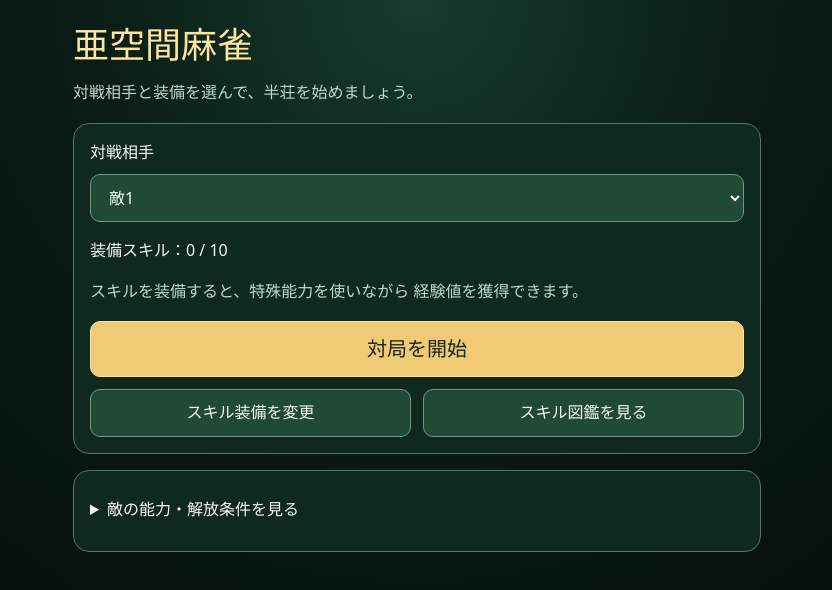
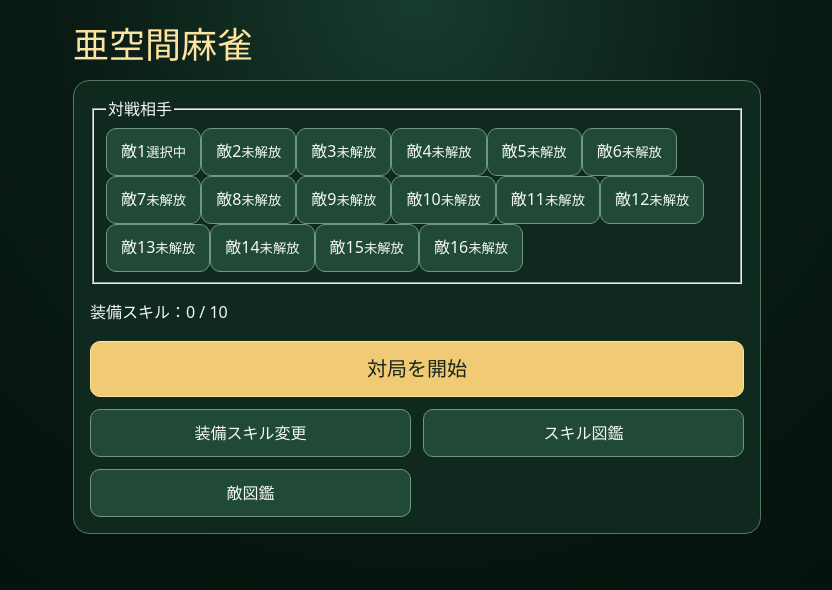
Before and after one commit to takugo20/mahjong-skill-game, a React (Vite) app: page / in a window 1280 px wide. Shown: the top 590 px of the page, without its empty margins (223-1055 px from the left). Built offline with nearby package versions, Linux system fonts and the light colour scheme.

Commit message:
Update AkuukanGame.tsx

```diff
--- a/src/AkuukanGame.tsx
+++ b/src/AkuukanGame.tsx
@@ -1,5 +1,5 @@
 import { unlockGameAudio } from "./lib/gameAudio";
-import { EnemyGuide } from "./EnemyGuide";
+import { EnemyCatalog } from "./EnemyCatalog";
 import { SkillCatalog } from "./SkillCatalog";
 import { MatchGrowthResult } from "./MatchGrowthResult";
 import { useCallback, useRef, useState } from "react";
@@ -22,6 +22,7 @@ export function AkuukanGame() {
   const [loaded, setLoaded] = useState(
     loadAkuukanSaveDataFromBrowser
   );
+  const [enemyCatalogOpen, setEnemyCatalogOpen] = useState(false);
   const [catalogOpen, setCatalogOpen] = useState(false);
   const [equipmentOpen, setEquipmentOpen] = useState(false);
   const [enemyId, setEnemyId] =
@@ -83,6 +84,16 @@ export function AkuukanGame() {
     setSaveStatus("idle");
     setMessage("");
     setInitialState(result.gameState);
+  }
+
+  if (enemyCatalogOpen) {
+    return (
+      <EnemyCatalog
+        selectedEnemyId={enemyId}
+        progress={loaded.saveData.enemyProgress}
+        onBack={() => setEnemyCatalogOpen(false)}
+      />
+    );
   }
 
   if (catalogOpen) {
@@ -163,9 +174,6 @@ export function AkuukanGame() {
     <main className="akuukan-lobby">
       <header className="akuukan-lobby-header">
         <h1>亜空間麻雀</h1>
-        <p>
-          対戦相手と装備を選んで、半荘を始めましょう。
-        </p>
       </header>
 
       {loaded.failureReason ? (
@@ -189,51 +197,52 @@ export function AkuukanGame() {
           </button>
         </section>
       ) : (
-        <>
         <section
           className="akuukan-lobby-card"
           aria-label="対局の準備"
         >
-            <label htmlFor="enemy-select">
-              対戦相手
-            </label>
+          <fieldset className="akuukan-enemy-picker">
+            <legend>対戦相手</legend>
 
-            <select
-              id="enemy-select"
-              value={enemyId}
-              onChange={event =>
-                setEnemyId(event.target.value as EnemyId)
+            <div className="akuukan-enemy-buttons">
+              {ENEMY_CATALOG.map(enemy => {
+                const unlocked =
+                  loaded.saveData.enemyProgress
+                    .enemies[enemy.id].isUnlocked;
+
+                return (
+                  <button
+                    key={enemy.id}
+                    type="button"
+                    className="akuukan-enemy-button"
+                    disabled={!unlocked}
+                    aria-pressed={enemyId === enemy.id}
+                    aria-label={
+                      `${enemy.displayName}${
+                        unlocked ? "" : "（未解放）"
+                      }`
                     }
+                    onClick={() => setEnemyId(enemy.id)}
                   >
-              {ENEMY_CATALOG.map(enemy => (
-                <option
-                  key={enemy.id}
-                  value={enemy.id}
-                  disabled={
-                    !loaded.saveData.enemyProgress
-                      .enemies[enemy.id].isUnlocked
-                  }
-                >
-                  {enemy.displayName}
-                  {loaded.saveData.enemyProgress
-                    .enemies[enemy.id].isUnlocked
-                    ? ""
-                    : "（未解放）"}
-                </option>
-              ))}
-            </select>
+                    <span>{enemy.displayName}</span>
+
+                    <small>
+                      {!unlocked
+                        ? "未解放"
+                        : enemyId === enemy.id
+                          ? "選択中"
+                          : "挑戦可能"}
+                    </small>
+                  </button>
+                );
+              })}
+            </div>
+          </fieldset>
 
           <p>
             装備スキル：
             {loaded.saveData.equippedSkills.length} / 10
           </p>
-
-            {loaded.saveData.equippedSkills.length === 0 && (
-              <p className="akuukan-lobby-hint">
-                スキルを装備すると、特殊能力を使いながら
-                経験値を獲得できます。
-              </p>
-            )}
 
           <button
             type="button"
@@ -243,36 +252,31 @@ export function AkuukanGame() {
             対局を開始
           </button>
 
-            <div className="akuukan-lobby-actions">
+          <div className="akuukan-lobby-actions akuukan-lobby-actions--three">
             <button
               type="button"
               onClick={() => setEquipmentOpen(true)}
             >
-                スキル装備を変更
+              装備スキル変更
             </button>
 
             <button
               type="button"
               onClick={() => setCatalogOpen(true)}
             >
-                スキル図鑑を見る
+              スキル図鑑
+            </button>
+
+            <button
+              type="button"
+              onClick={() => setEnemyCatalogOpen(true)}
+            >
+              敵図鑑
             </button>
           </div>
 
           {message && <p role="status">{message}</p>}
         </section>
-
-          <details className="akuukan-lobby-guide">
-            <summary>
-              敵の能力・解放条件を見る
-            </summary>
-
-            <EnemyGuide
-              selectedEnemyId={enemyId}
-              progress={loaded.saveData.enemyProgress}
-            />
-          </details>
-        </>
       )}
     </main>
   );
```
Lines whose indentation alone changed are shown as unchanged.
